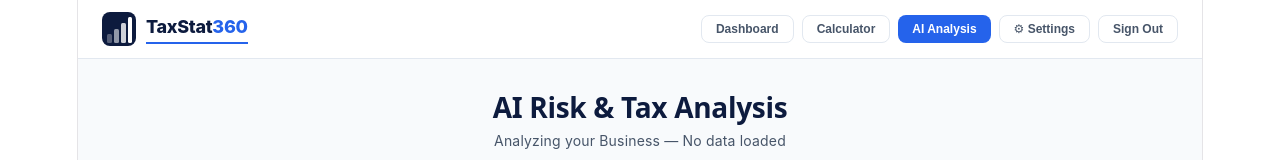
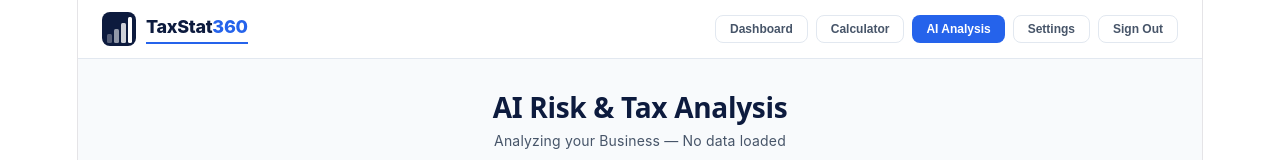
Before and after one commit to natashaverela-speckm/TaxStat360, a React (Vite) app: page /ai-analysis in a window 1280 px wide. Shown: the top 160 px of the page. Built offline with nearby package versions, Linux system fonts and the light colour scheme; sample sign-in values are in the browser's storage.

Commit message:
Update button text for settings in AIAnalysis

```diff
--- a/src/AIAnalysis.jsx
+++ b/src/AIAnalysis.jsx
@@ -1328,7 +1328,7 @@ export default function AIAnalysis() {
           <button onClick={() => nav('/dashboard')} style={{ padding: '6px 14px', borderRadius: 8, border: '1px solid #E2E8F0', background: '#fff', cursor: 'pointer', fontSize: 12, fontWeight: 600, color: SL }}>Dashboard</button>
           <button onClick={() => nav('/calculate-tax')} style={{ padding: '6px 14px', borderRadius: 8, border: '1px solid #E2E8F0', background: '#fff', cursor: 'pointer', fontSize: 12, fontWeight: 600, color: SL }}>Calculator</button>
           <button style={{ padding: '6px 14px', borderRadius: 8, border: 'none', background: B, cursor: 'pointer', fontSize: 12, fontWeight: 600, color: '#fff' }}>AI Analysis</button>
-          <button onClick={() => nav('/settings')} style={{ padding: '6px 14px', borderRadius: 8, border: '1px solid #E2E8F0', background: '#fff', cursor: 'pointer', fontSize: 12, fontWeight: 600, color: SL }}>⚙ Settings</button>
+          <button onClick={() => nav('/settings')} style={{ padding: '6px 14px', borderRadius: 8, border: '1px solid #E2E8F0', background: '#fff', cursor: 'pointer', fontSize: 12, fontWeight: 600, color: SL }}>Settings</button>
           <button onClick={() => signOut(nav)} style={{ padding: '6px 14px', borderRadius: 8, border: '1px solid #E2E8F0', background: '#fff', cursor: 'pointer', fontSize: 12, fontWeight: 600, color: SL }}>Sign Out</button>
         </div>
       </div>
```
